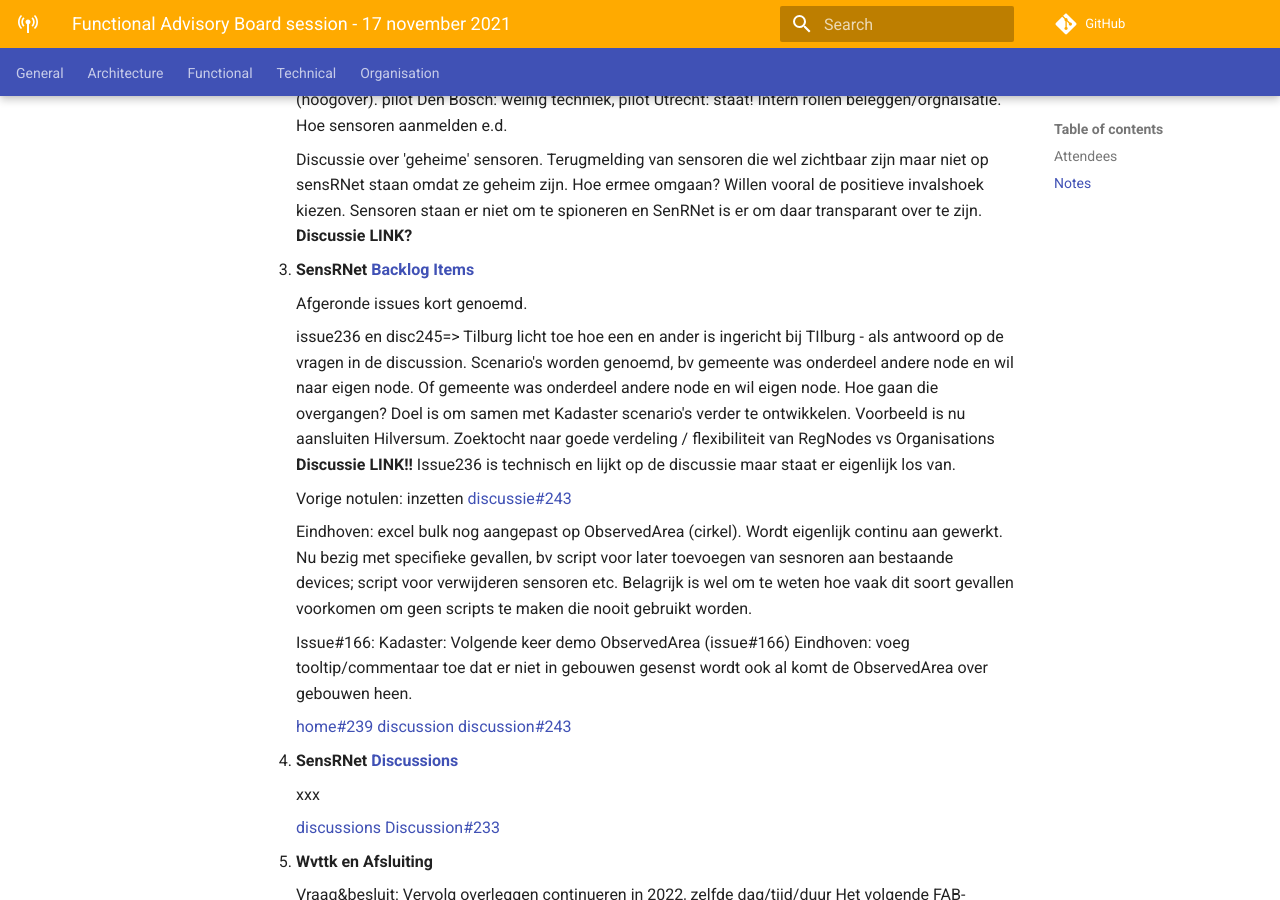
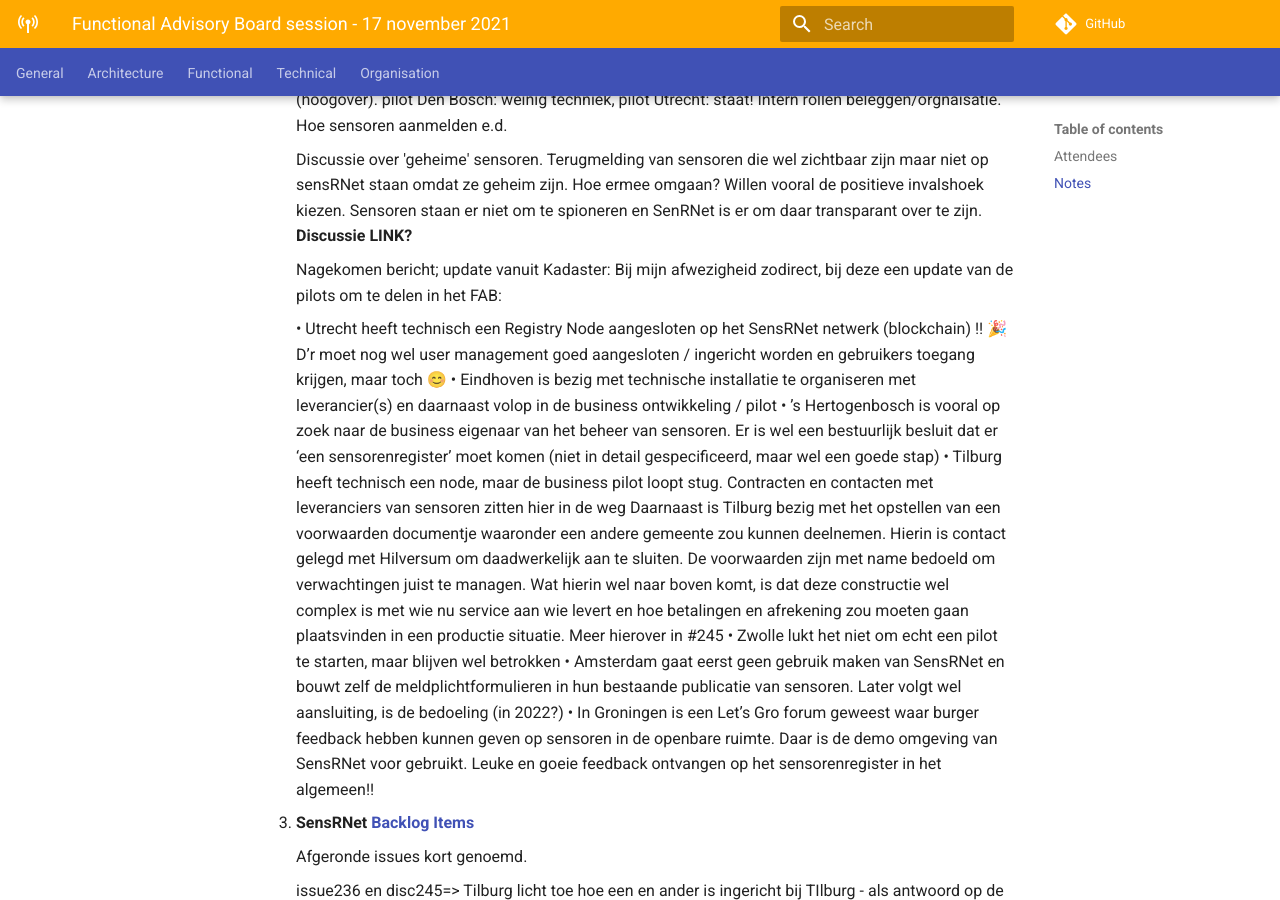
Before and after one commit to kadaster-labs/sensrnet-home, an MkDocs documentation site: the page built from docs/notes/2021-11-17-FAB-notes.md, in a window 1280 px wide and 900 px high, scrolled down 1530 px. Built offline with MkDocs 1.6.1 and Material for MkDocs 9.7.7, drawn with Linux system fonts in a browser that asks for light colours; comment, search, counter and statistics services are not loaded.

Commit message:
Update 2021-11-17-FAB-notes.md

```diff
--- a/docs/notes/2021-11-17-FAB-notes.md
+++ b/docs/notes/2021-11-17-FAB-notes.md
@@ -52,6 +52,19 @@
      Willen vooral de positieve invalshoek kiezen. Sensoren staan er niet om te spioneren en SenRNet is er om daar transparant over te zijn.
      **Discussie LINK?**
 
+     Nagekomen bericht; update vanuit Kadaster:
+     Bij mijn afwezigheid zodirect, bij deze een update van de pilots om te delen in het FAB:
+
+      •	Utrecht heeft technisch een Registry Node aangesloten op het SensRNet netwerk (blockchain) !! 🎉 D’r moet nog wel user management goed aangesloten / ingericht worden en gebruikers toegang krijgen, maar toch 😊
+      •	Eindhoven is bezig met technische installatie te organiseren met leverancier(s) en daarnaast volop in de business ontwikkeling / pilot
+      •	’s Hertogenbosch is vooral op zoek naar de business eigenaar van het beheer van sensoren. Er is wel een bestuurlijk besluit dat er ‘een sensorenregister’ moet komen (niet in detail gespecificeerd, maar wel een goede stap)
+      •	Tilburg heeft technisch een node, maar de business pilot loopt stug. Contracten en contacten met leveranciers van sensoren zitten hier in de weg
+Daarnaast is Tilburg bezig met het opstellen van een voorwaarden documentje waaronder een andere gemeente zou kunnen deelnemen. Hierin is contact gelegd met Hilversum om daadwerkelijk aan te sluiten. De voorwaarden zijn met name bedoeld om verwachtingen juist te managen. Wat hierin wel naar boven komt, is dat deze constructie wel complex is met wie nu service aan wie levert en hoe betalingen en afrekening zou moeten gaan plaatsvinden in een productie situatie. Meer hierover in #245
+      •	Zwolle lukt het niet om echt een pilot te starten, maar blijven wel betrokken
+      •	Amsterdam gaat eerst geen gebruik maken van SensRNet en bouwt zelf de meldplichtformulieren in hun bestaande publicatie van sensoren. Later volgt wel aansluiting, is de bedoeling (in 2022?)
+      •	In Groningen is een Let’s Gro forum geweest waar burger feedback hebben kunnen geven op sensoren in de openbare ruimte. Daar is de demo omgeving van SensRNet voor gebruikt. Leuke en goeie feedback ontvangen op het sensorenregister in het algemeen!!
+
+
 
 3. **SensRNet [Backlog Items](https://github.com/orgs/kadaster-labs/projects/1)**
 
```
